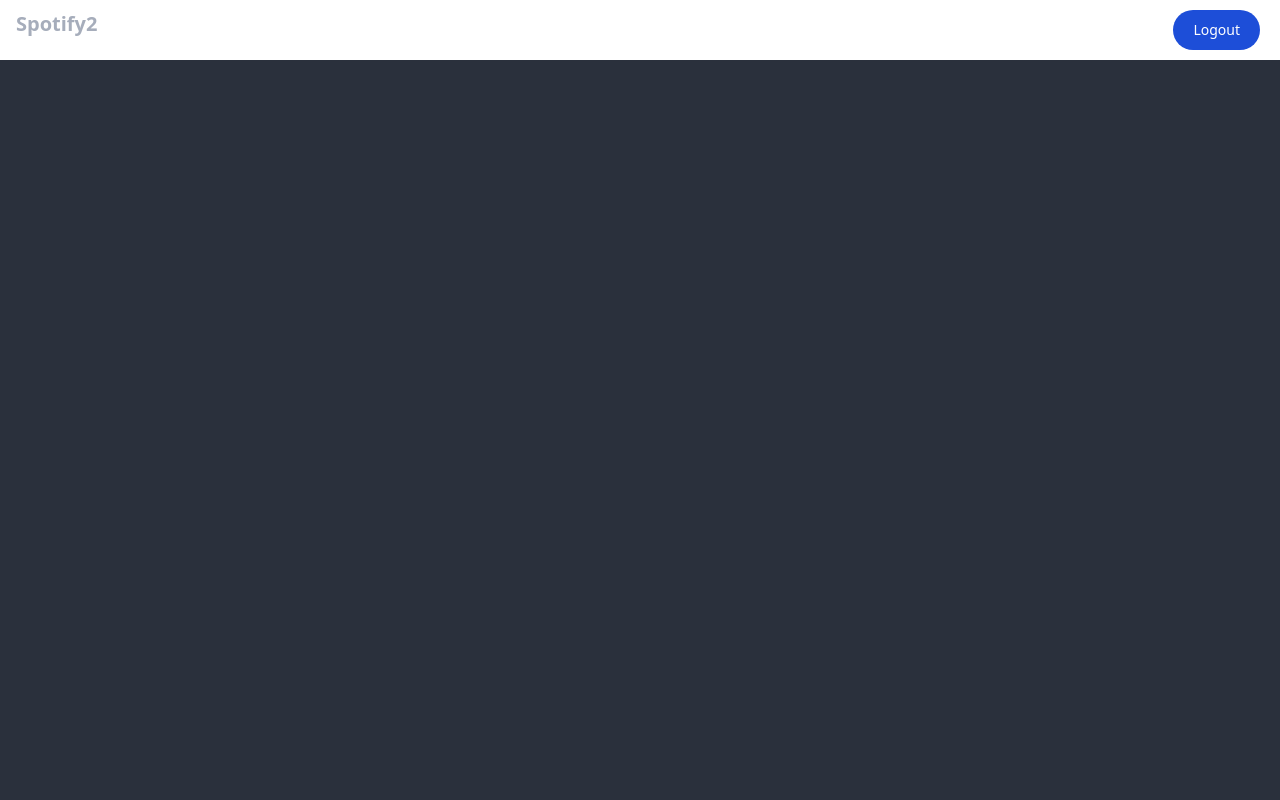
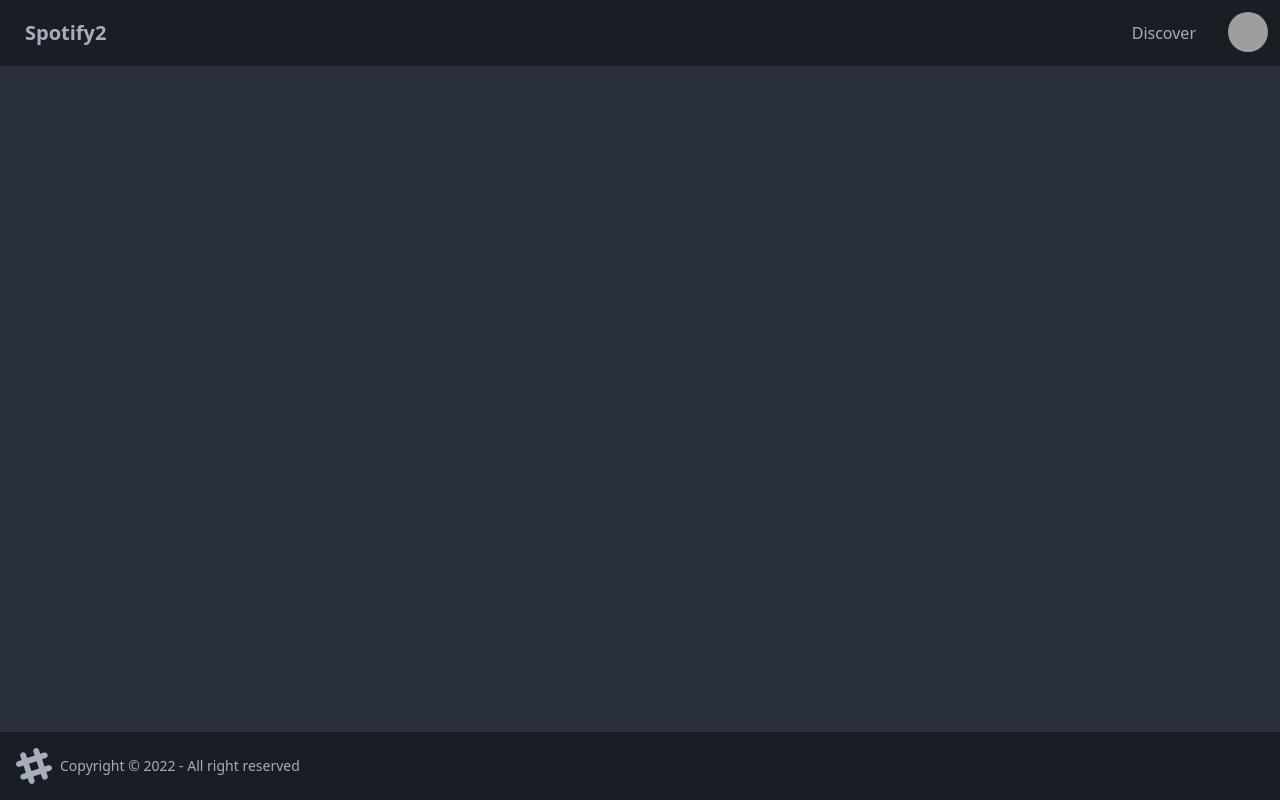
Before and after one commit to JayssonS/SeniorProject, a Django app: page / in a window 1280 px wide. Run offline with Django 3.2, Linux system fonts and the light colour scheme; the visitor is signed in with stand-in values (Sample User, id 1); some libraries are stand-ins or nearby versions; grey boxes are pictures that could not be loaded.

Commit message:
Navbar, styling changes

```diff
--- a/spotify2_app/templates/base.html
+++ b/spotify2_app/templates/base.html
@@ -40,65 +40,16 @@
 	</script>
 </head>
 
-<body>
-	<nav class="bg-white border-gray-200 px-2 sm:px-4 py-2.5 dark:bg-neutral-900 mb-3">
-		<div class="flex flex-row justify-between">
-			<a href="/">
-				<span class="self-center text-xl font-semibold whitespace-nowrap dark:text-white">
-					Spotify2</span></a>
-			<div class="flex flex-row justify-between">
-				<ul class="mr-8">
-					<li>
-						<a
-							href="/discover"
-							class="block py-2 text-white">
-							Discover</a>
-					</li>
-				</ul>
-			</div>
-			{% if user.is_authenticated %}
-			<button
-				type="button"
-				onclick="window.location.href='/logout'"
-				class="
-					text-white bg-blue-700 hover:bg-blue-800 font-medium rounded-full text-sm
-					px-5 py-2.5 text-center mr-1 dark:bg-blue-600 dark:hover:bg-blue-700">
-				Logout</button>
-			{% else %}
-			<div class="">
-				<button
-					type="button"
-					onclick="window.location.href='/login'"
-					class="
-						text-white bg-blue-700 hover:bg-blue-800 font-medium rounded-full text-sm
-						px-5 py-2.5 text-center mr-1 dark:bg-blue-600 dark:hover:bg-blue-700">
-					Login</button>
-				<button
-					type="button"
-					onclick="window.location.href='/signup'"
-					class="
-						text-white bg-blue-700 hover:bg-blue-800 font-medium rounded-full text-sm
-						px-5 py-2.5 text-center mr-3 dark:bg-blue-600 dark:hover:bg-blue-700">
-					Signup</button>
-
-			</div>
-			{% endif %}
+<body class="flex flex-col h-screen">
+		{% include "base/navbar.html" %}
+		<div class="container w-11/12 md:w-10/12 2xl:w-8/12 mb-5 mx-auto">
+			{% block content %}
+			{% endblock %}
 		</div>
-	</nav>
-	<div class="
-		container
-		mx-auto
-		">
-		{% block content %}
-		{% endblock %}
-	</div>
+		{% include "base/footer.html" %}
 
 	{% block scripts %}
 	{% endblock %}
-
-	<span class="mb-5">
-	</span>
-
 	<!-- Install Ajax and run custom javascript -->
 	<script src="https://cdnjs.cloudflare.com/ajax/libs/jquery/3.3.1/jquery.min.js"></script>
 	<script src="https://cdnjs.cloudflare.com/ajax/libs/popper.js/1.12.9/umd/popper.min.js"></script>
--- /dev/null
+++ b/spotify2_app/templates/base/footer.html
@@ -0,0 +1,11 @@
+<footer class="footer mt-auto items-center p-4 bg-neutral text-neutral-content">
+    <div class="items-center grid-flow-col">
+        <svg width="36" height="36" viewBox="0 0 24 24" xmlns="http://www.w3.org/2000/svg" fill-rule="evenodd"
+            clip-rule="evenodd" class="fill-current">
+            <path
+                d="M22.672 15.226l-2.432.811.841 2.515c.33 1.019-.209 2.127-1.23 2.456-1.15.325-2.148-.321-2.463-1.226l-.84-2.518-5.013 1.677.84 2.517c.391 1.203-.434 2.542-1.831 2.542-.88 0-1.601-.564-1.86-1.314l-.842-2.516-2.431.809c-1.135.328-2.145-.317-2.463-1.229-.329-1.018.211-2.127 1.231-2.456l2.432-.809-1.621-4.823-2.432.808c-1.355.384-2.558-.59-2.558-1.839 0-.817.509-1.582 1.327-1.846l2.433-.809-.842-2.515c-.33-1.02.211-2.129 1.232-2.458 1.02-.329 2.13.209 2.461 1.229l.842 2.515 5.011-1.677-.839-2.517c-.403-1.238.484-2.553 1.843-2.553.819 0 1.585.509 1.85 1.326l.841 2.517 2.431-.81c1.02-.33 2.131.211 2.461 1.229.332 1.018-.21 2.126-1.23 2.456l-2.433.809 1.622 4.823 2.433-.809c1.242-.401 2.557.484 2.557 1.838 0 .819-.51 1.583-1.328 1.847m-8.992-6.428l-5.01 1.675 1.619 4.828 5.011-1.674-1.62-4.829z">
+            </path>
+        </svg>
+        <p>Copyright © 2022 - All right reserved</p>
+    </div>
+</footer>
--- /dev/null
+++ b/spotify2_app/templates/base/navbar.html
@@ -0,0 +1,38 @@
+<div class="navbar bg-neutral mb-5">
+    <div class="flex-1">
+        <a class="btn btn-ghost normal-case text-xl" href="/">Spotify2</a>
+    </div>
+    <div class="flex-none">
+        <div class="md:flex-none mr-3">
+            <ul class="menu menu-horizontal p-0">
+                <li><a href="/discover">Discover</a></li>
+            </ul>
+        </div>
+        {% if user.is_authenticated %}
+        <div class="dropdown dropdown-end">
+            <label tabindex="0" class="btn btn-ghost btn-circle avatar">
+                <div class="w-10 rounded-full">
+                    <img src="https://api.lorem.space/image/face?hash=33791" />
+                </div>
+            </label>
+            <ul tabindex="0" class="menu menu-compact dropdown-content mt-3 p-2 shadow bg-neutral rounded-box w-52">
+                <li>
+                    <a class="justify-between" href="/u/{{ user.get_username }}">
+                        Profile
+                    </a>
+                </li>
+                <li><a>Settings</a></li>
+                <li><a href="/logout">Logout</a></li>
+            </ul>
+        </div>
+        {% elif request.path == '/login/' %}
+        <div class="navbar-end">
+            <a class="btn bg-primary hover:bg-primary-focus text-white" href="/signup">Signup</a>
+        </div>
+        {% else %}
+        <div class="navbar-end">
+            <a class="btn bg-primary hover:bg-primary-focus text-white" href="/login">Login</a>
+        </div>
+        {% endif %}
+    </div>
+</div>
--- a/spotify2_app/views.py
+++ b/spotify2_app/views.py
@@ -37,6 +37,8 @@ def user_profile(request, username):
 # Views relating to login functionality
 
 def request_login(request):
+    print(request.path)
+    print(request.get_full_path)
     """ if (request.user.is_authenticated):
         return redirect('/') """
 
```
